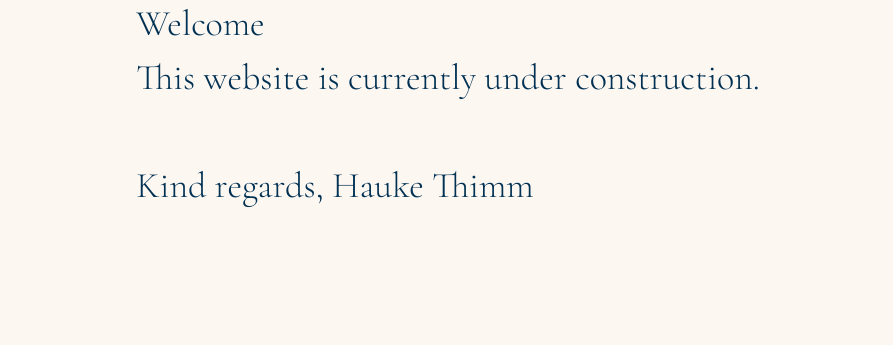
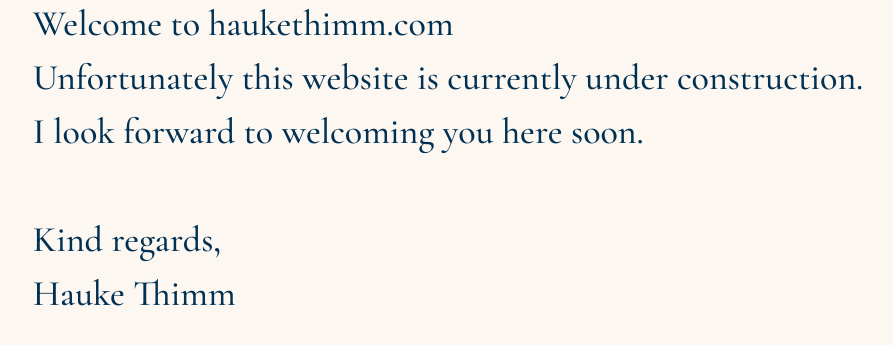
Before and after one commit to HaukeThimm/homepage, a plain HTML site: page index.html in a window 1280 px wide. Shown: the part 333-678 px from the top of the page, without its empty margins (192-1085 px from the left). Drawn offline with nearby package versions, Linux system fonts and the light colour scheme.

Commit message:
Text geaendert

```diff
--- a/index.html
+++ b/index.html
@@ -14,7 +14,7 @@
                 background-color:#fdf7f2;
                 font-family: "Cormorant Garamond", serif;
                 font-optical-sizing: auto;
-                font-weight: 300;
+                font-weight: 500;
                 /* font-style: bold; */
                 font-size: 36;
             }
@@ -31,7 +31,7 @@
             </div>
             <div class="d-flex justify-content-center">
                 <div>
-                Welcome<br>This website is currently under construction.<br><br>Kind regards, Hauke Thimm
+                Welcome to haukethimm.com<br>Unfortunately this website is currently under construction.<br>I look forward to welcoming you here soon.<br><br>Kind regards,<br>Hauke Thimm
                 </div>
             </div>
         </div>
```
